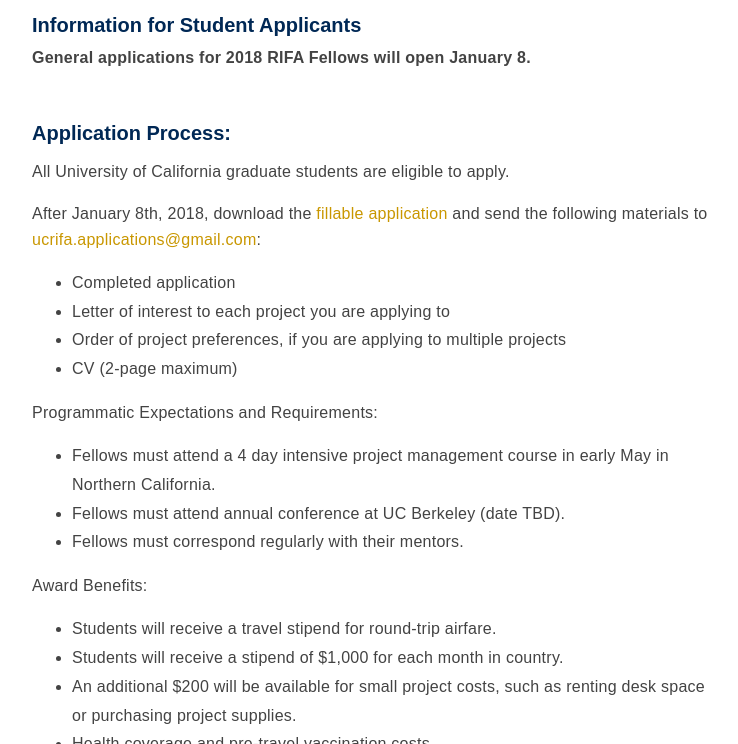
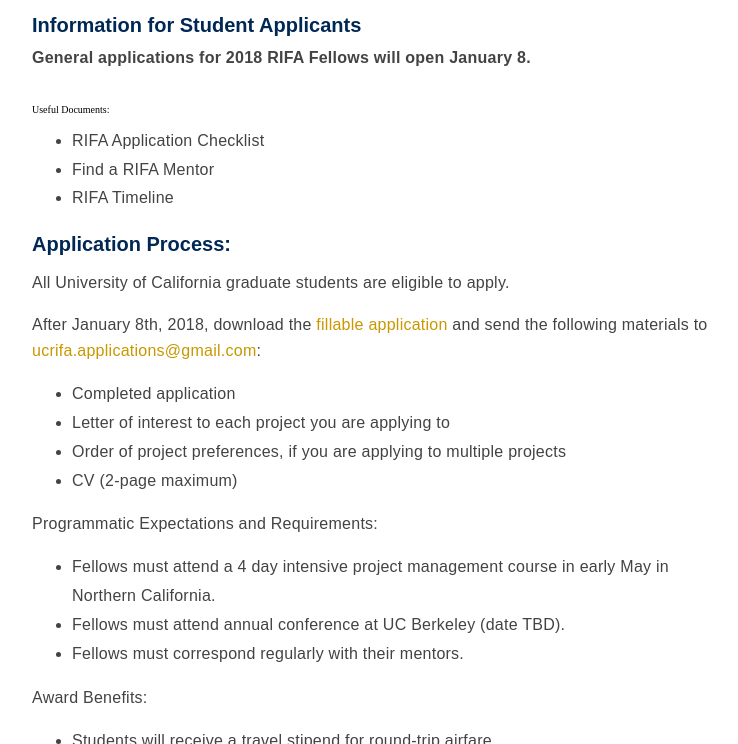
Before and after one commit to ucdavis/ip, a Jekyll site: the page built from scholars-and-students/RIFA/index.html, in a window 1280 px wide and 900 px high, scrolled down 2420 px, cut to the strip 156-900 px from the top of the window. Shown: the whole strip, without its empty margins (96-834 px from the left). Built offline with Jekyll 4.4.1, drawn with Linux system fonts in a browser that asks for light colours; nearby versions of some CDN libraries.

Commit message:
test RIFA application materials

```diff
--- a/scholars-and-students/RIFA/index.html
+++ b/scholars-and-students/RIFA/index.html
@@ -56,6 +56,12 @@
 
     <p><b>General applications for 2018 RIFA Fellows will open January 8.</b></p>
     <br>
+    Useful Documents:<br>
+    <ul>
+      <li>RIFA Application Checklist</li>
+      <li>Find a RIFA Mentor</li>
+      <li>RIFA Timeline</li>
+    </ul>
     <!--<p><strong>RIFA Fellows Important Forms &amp; Information</strong>: <a href="/media/files/rifa/Important_Forms_Information.zip" download>Download the 2017 RIFA Fellows Packet here.</a><br>
     <p> Watch our <a href="https://www.youtube.com/watch?v=dhCL6x2GnkY&feature=youtu.be">application video</a> to learn more about the application process.<br>-->
 
```
